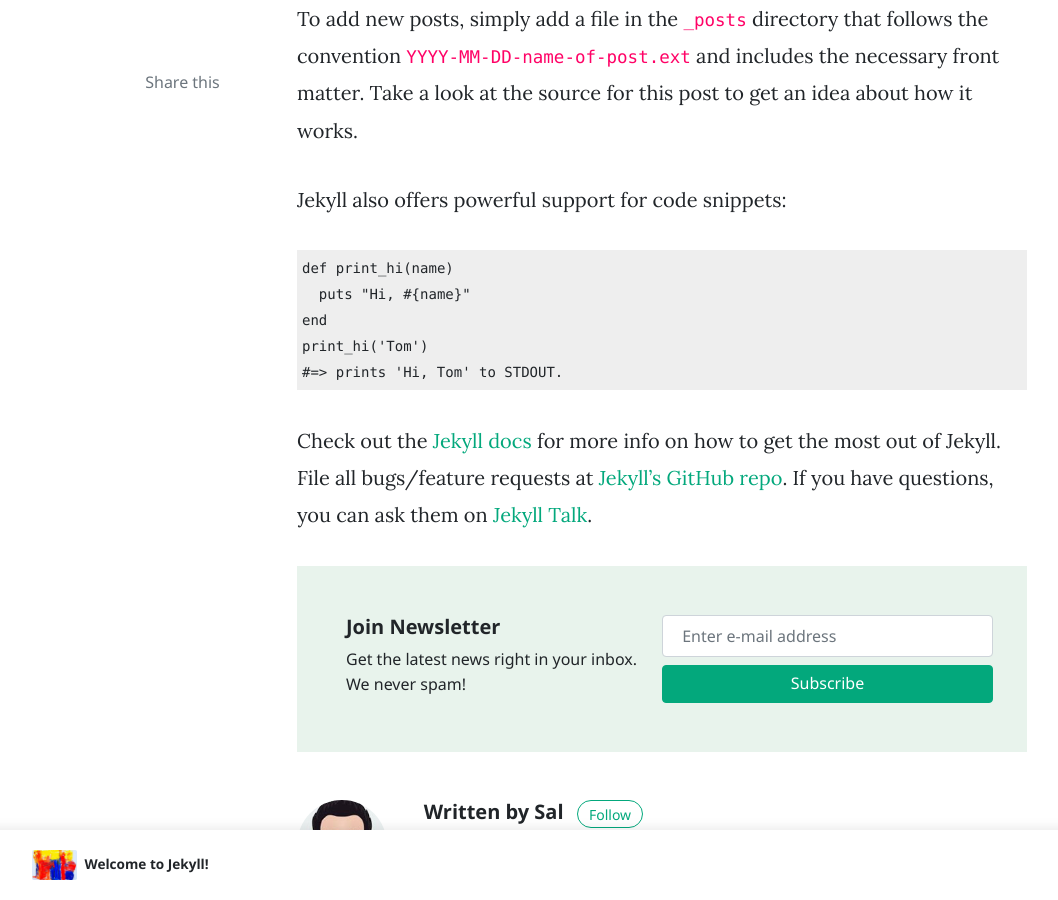
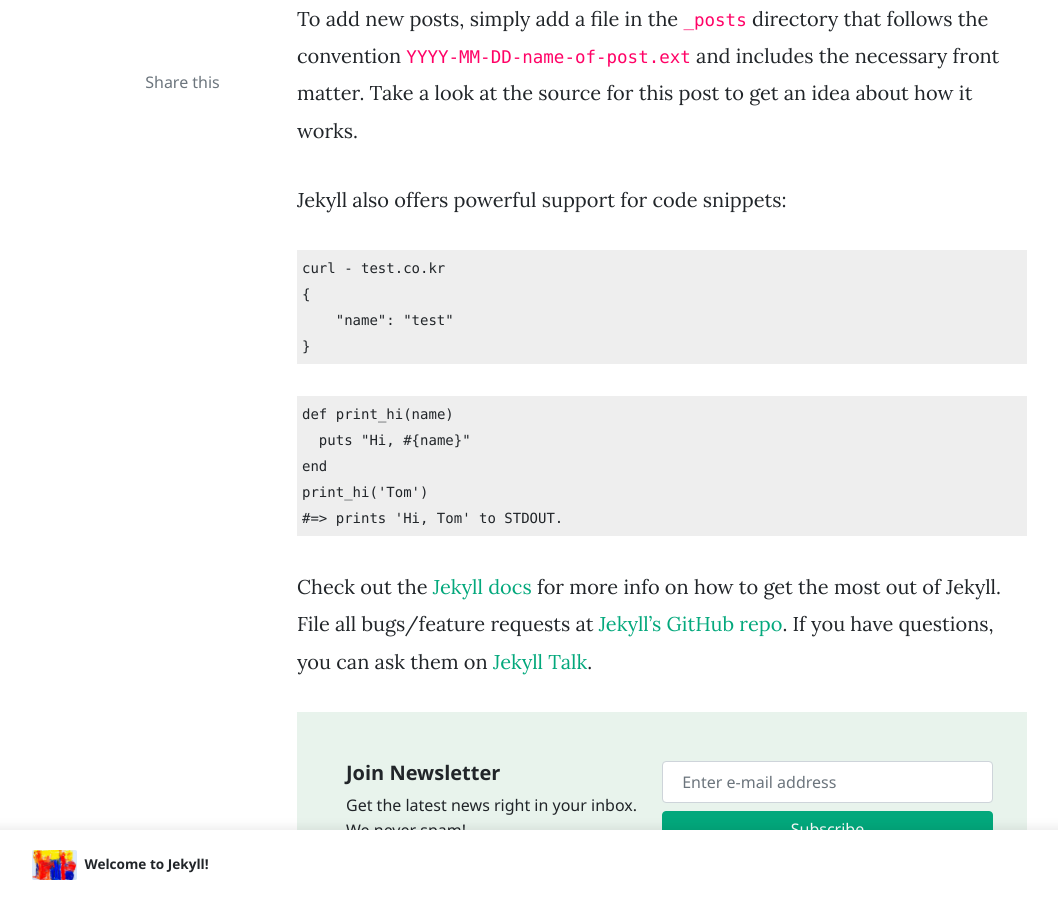
Before and after one commit to blueseam/blueseam.github.io, a Jekyll site: the page built from _posts/2019-06-23-blueseam-사이트에-오신걸-환영합니다.md, in a window 1280 px wide and 900 px high, scrolled down 731 px. Shown: the whole window, without its empty margins (73-1131 px from the left). Built offline with Jekyll 4.4.1, drawn with Linux system fonts in a browser that asks for light colours; nearby versions of some CDN libraries; comment, search, counter and statistics services are not loaded.

Commit message:
Update 2019-06-23-blueseam-사이트에-오신걸-환영합니다.md

````diff
--- a/_posts/2019-06-23-blueseam-사이트에-오신걸-환영합니다.md
+++ b/_posts/2019-06-23-blueseam-사이트에-오신걸-환영합니다.md
@@ -12,6 +12,13 @@
 
 Jekyll also offers powerful support for code snippets:
 
+```
+curl - test.co.kr
+{
+    "name": "test"
+}
+```
+
 {% highlight ruby %}
 def print_hi(name)
   puts "Hi, #{name}"
````
